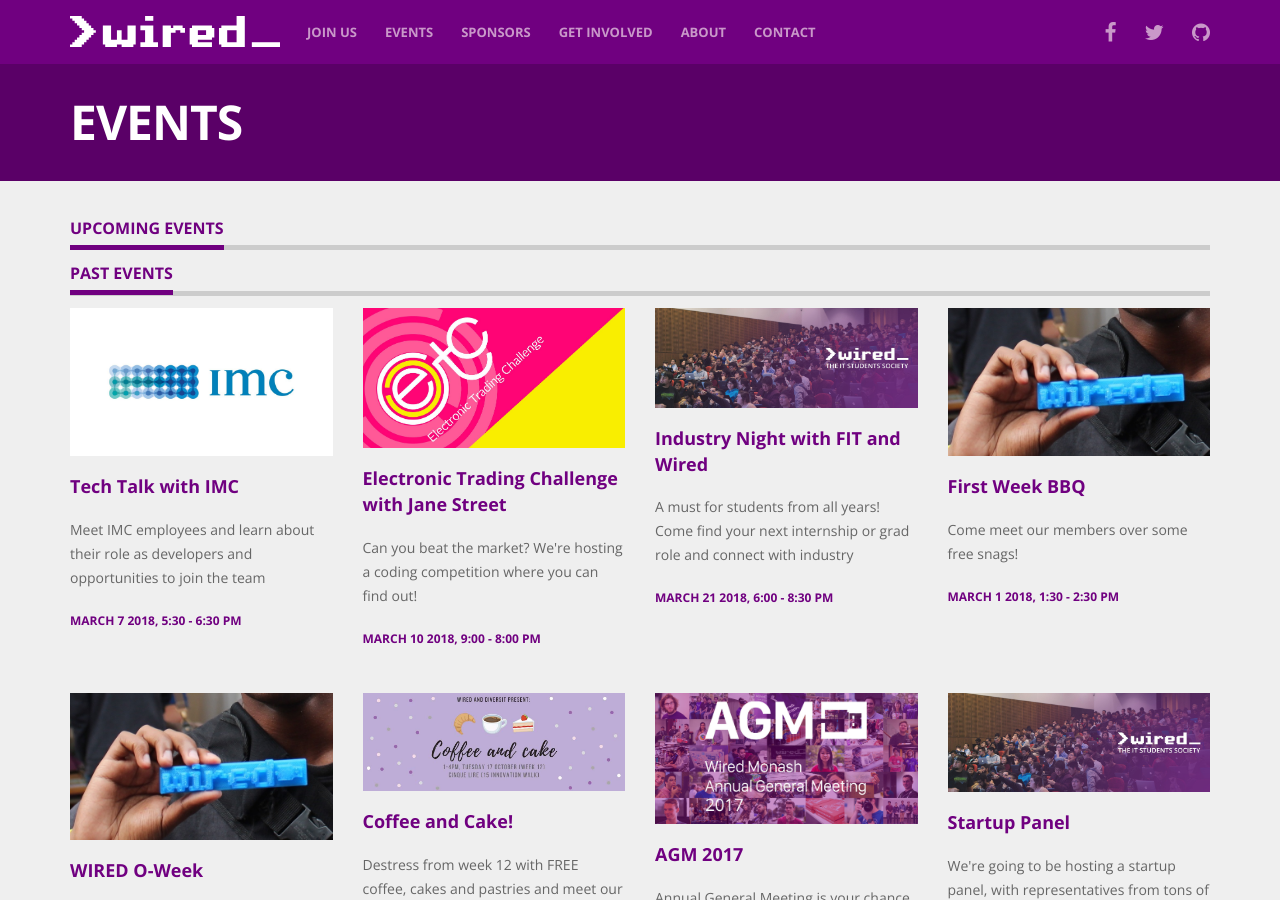
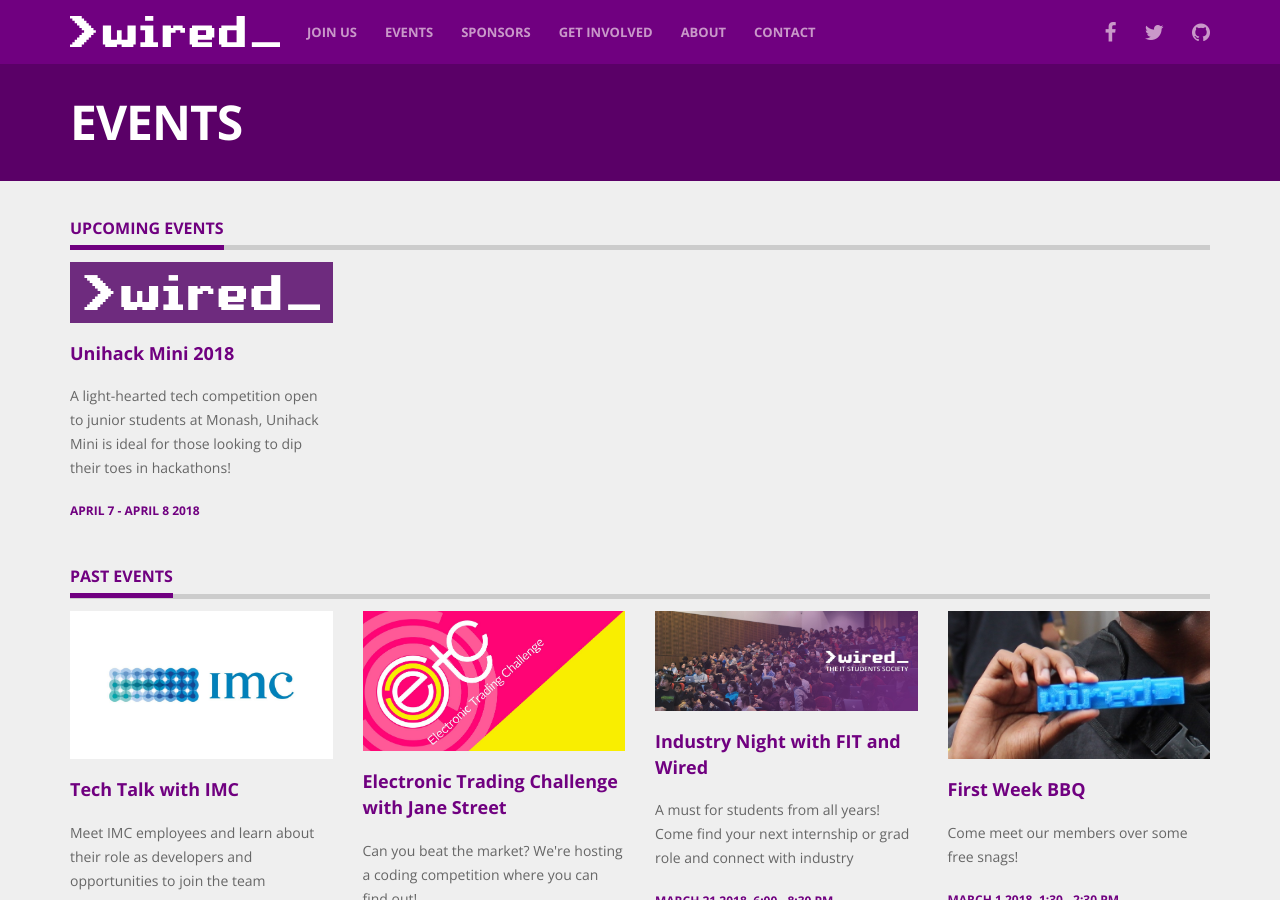
Before and after one commit to wiredmonash/wiredmonash.github.io, a Jekyll site: the page built from events.html, in a window 1280 px wide and 900 px high. Built offline with Jekyll 4.4.1, drawn with Linux system fonts in a browser that asks for light colours; nearby versions of some CDN libraries.

Commit message:
added unihack mini event

```diff
--- a/_data/events.yml
+++ b/_data/events.yml
@@ -1,3 +1,10 @@
+- name: "Unihack Mini 2018"
+  description: "A light-hearted tech competition open to junior students at Monash, Unihack Mini is ideal for those looking to dip their toes in hackathons!"
+  url: https://www.facebook.com/events/151415692221237/
+  img: /assets/img/wired-og.png
+  date_start: 2018-04-07 09:00:00
+  date_end: 2018-04-08 17:00:00
+
 - name: "Tech Talk with IMC"
   description: "Meet IMC employees and learn about their role as developers and opportunities to join the team"
   url: https://www.facebook.com/events/149288905751235/
```
